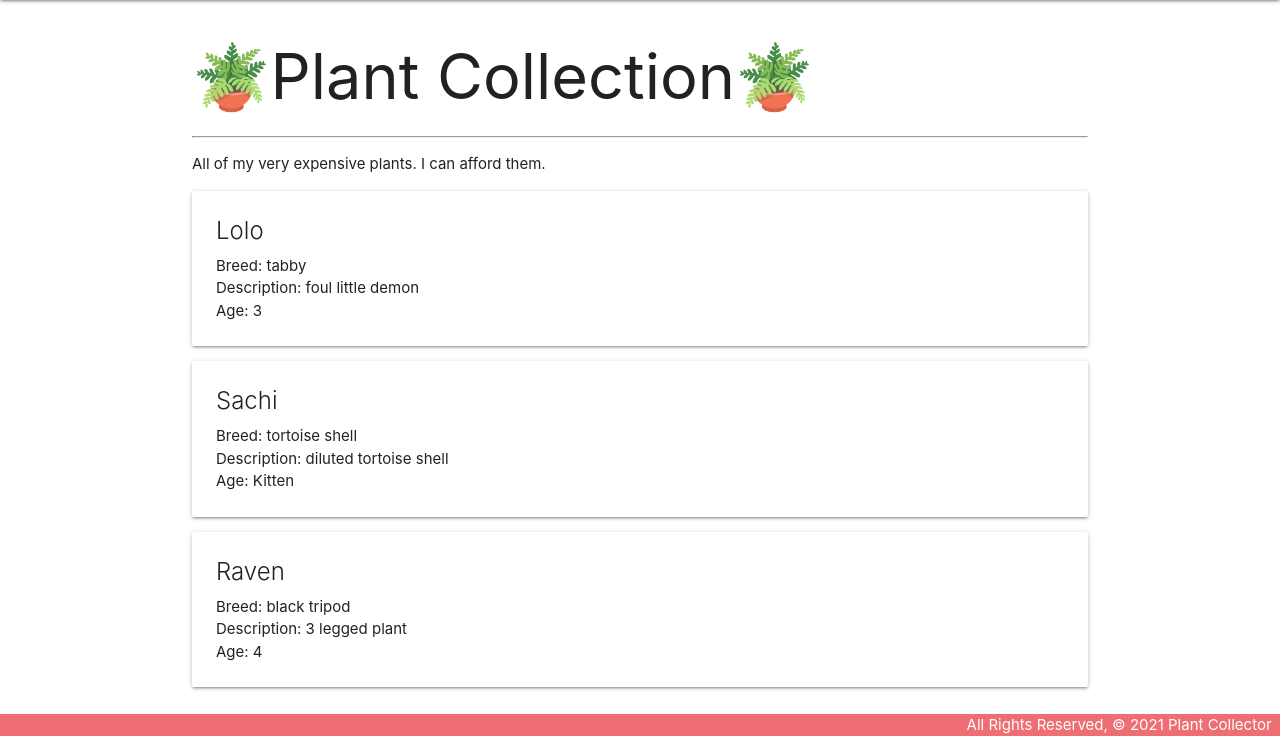
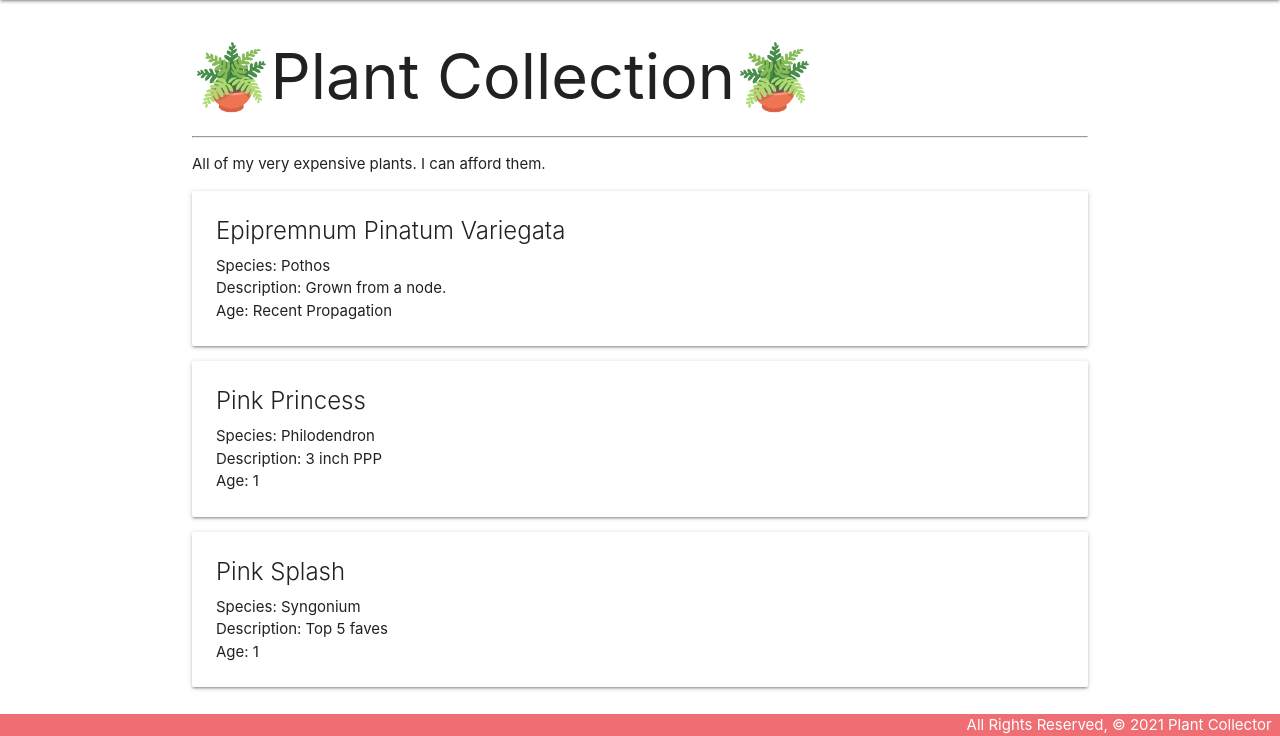
Before and after one commit to ari-flowers/Plant-Collector, a Django app: page /plants/ in a window 1280 px wide. Shown: the part 64-800 px from the top of the page. Run offline with Django 3.2, Linux system fonts and the light colour scheme.

Commit message:
plants list is  up and running, kupo

```diff
--- a/main_app/templates/plants/index.html
+++ b/main_app/templates/plants/index.html
@@ -9,12 +9,12 @@
   <div class="card">
     <div class="card-content">
       <span class="card-title">{{ plant.name }}</span>
-      <p>Breed: {{ plant.breed }}</p>
+      <p>Species: {{ plant.species }}</p>
       <p>Description: {{ plant.description }}</p>
       {% if plant.age > 0 %}
         <p>Age: {{ plant.age }}</p>
       {% else %}
-        <p>Age: Kitten</p>
+        <p>Age: Recent Propagation</p>
       {% endif %}
     </div>
   </div>
--- a/main_app/views.py
+++ b/main_app/views.py
@@ -2,16 +2,16 @@ from django.shortcuts import render
 
 # Add the plant class & list and view function below the imports
 class Plant:  # Note that parens are optional if not inheriting from another class
-  def __init__(self, name, breed, description, age):
+  def __init__(self, name, species, description, age):
     self.name = name
-    self.breed = breed
+    self.species = species
     self.description = description
     self.age = age
 
 plants = [
-  Plant('Lolo', 'tabby', 'foul little demon', 3),
-  Plant('Sachi', 'tortoise shell', 'diluted tortoise shell', 0),
-  Plant('Raven', 'black tripod', '3 legged plant', 4)
+  Plant('Epipremnum Pinatum Variegata', 'Pothos', 'Grown from a node.', 0),
+  Plant('Pink Princess', 'Philodendron', '3 inch PPP', 1),
+  Plant('Pink Splash', 'Syngonium', 'Top 5 faves', 1)
 ]
 
 # Define the home view
```
